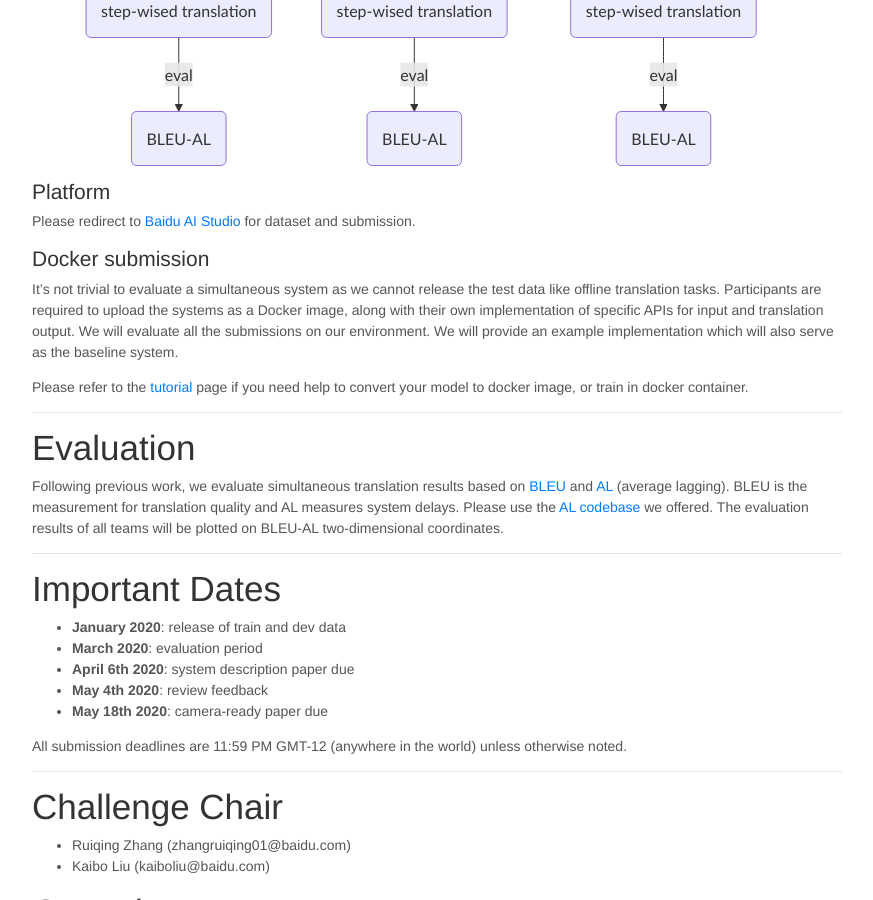
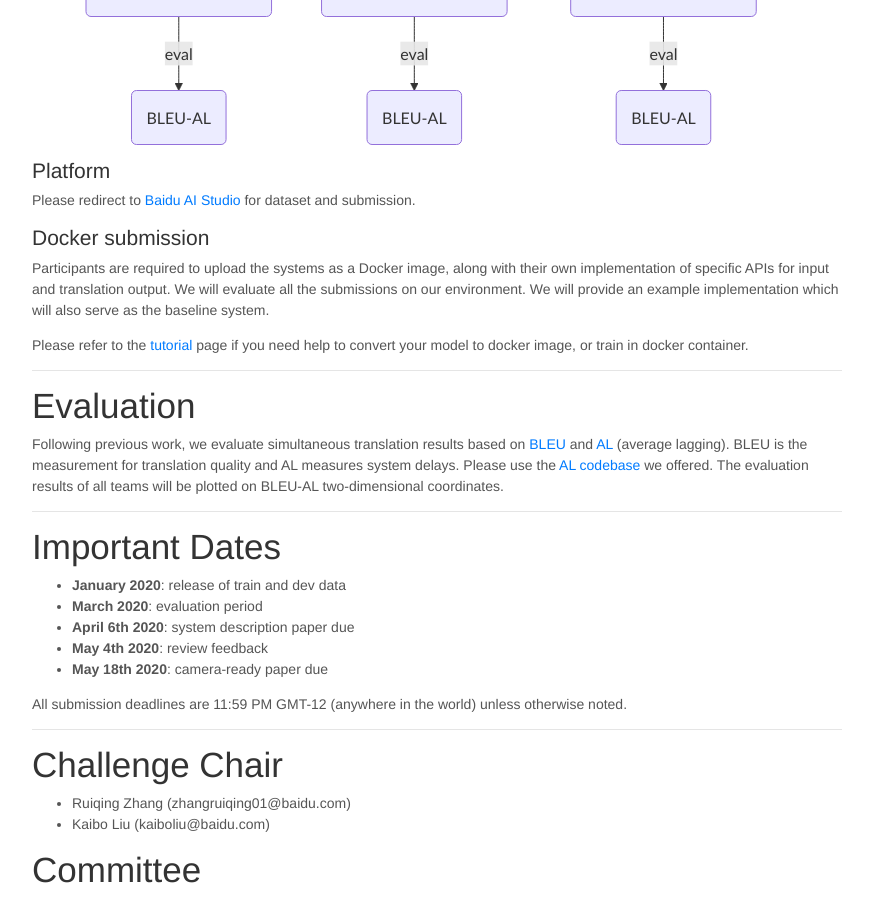
Before and after one commit to autosimtrans/autosimtrans.github.io, a Jekyll site: the page built from shared.md, in a window 1280 px wide and 900 px high, scrolled down 2222 px. Shown: the whole window, without its empty margins (203-1076 px from the left). Built offline with Jekyll 4.4.1, drawn with Linux system fonts in a browser that asks for light colours; nearby versions of some CDN libraries; some of the changed text lies outside the part shown.

Commit message:
" and show demonstration on the workshop" removed form index and shared

```diff
--- a/shared.md
+++ b/shared.md
@@ -17,7 +17,7 @@
 
 Simultaneous translation, which performs translation concurrently with the source speech, is widely useful in many scenarios such as international conferences, negotiations, press releases, legal proceedings, and medicine. It combines the AI technologies of machine translation (MT), automatic speech recognition (ASR), and text-to-speech synthesis (TTS), is becoming a cutting-edge research field.
 
-We organize a simultaneous translation shared task on Chinese-to-English and English-to-Spanish. We will provide open dataset and evaluation environment. Participants are asked to submit their system (in docker) with description and show demonstration on the workshop.
+We organize a simultaneous translation shared task on Chinese-to-English and English-to-Spanish. We will provide open dataset and evaluation environment. Participants are asked to submit their system in docker and system description.
 
 # Data
 #### Training Data
@@ -90,7 +90,7 @@
 
 #### Docker submission
 
-It's not trivial to evaluate a simultaneous system as we cannot release the test data like offline translation tasks. Participants are required to upload the systems as a Docker image, along with their own implementation of specific APIs for input and translation output. We will evaluate all the submissions on our environment. We will provide an example implementation which will also serve as the baseline system.
+Participants are required to upload the systems as a Docker image, along with their own implementation of specific APIs for input and translation output. We will evaluate all the submissions on our environment. We will provide an example implementation which will also serve as the baseline system.
 
 Please refer to the [tutorial](https://autosimtrans.github.io/tutorial) page if you need help to convert your model to docker image, or train in docker container.
 
```
Also changed, not shown: index.md (+1 -1 lines).
